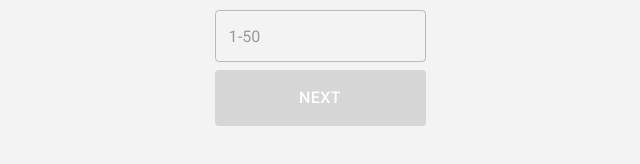
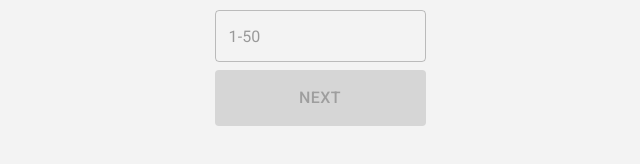
Before and after one commit to ericksilvadev/wa-project-test, a React (Vite) app: page / in a window 1280 px wide. Shown: the part 394-558 px from the top of the page, without its empty margins (320-960 px from the left). Built offline with nearby package versions, Linux system fonts and the light colour scheme.

Commit message:
create and setup quiz context

```diff
--- /dev/null
+++ b/src/context/quiz.tsx
@@ -0,0 +1,36 @@
+import { createContext, ReactNode, useState } from 'react';
+
+interface IQuizProvider {
+  children: ReactNode;
+}
+
+interface IQuestions {
+  category: string;
+  type: string;
+  difficulty: string;
+  question: string;
+  correct_answer: string;
+  incorrect_answers: string[];
+}
+
+interface IQuizContext {
+  setQuestions: (param: IQuestions[]) => void;
+  questions: IQuestions[] | null;
+  setQuantity: (param: number | string) => void;
+  quantity: number | string;
+}
+
+export const QuizContext = createContext({} as IQuizContext);
+
+export const QuizProvider = ({ children }: IQuizProvider) => {
+  const [questions, setQuestions] = useState<IQuestions[] | null>(null);
+  const [quantity, setQuantity] = useState<number | string>('');
+
+  return (
+    <QuizContext.Provider
+      value={{ setQuestions, questions, setQuantity, quantity }}
+    >
+      {children}
+    </QuizContext.Provider>
+  );
+};
--- a/src/main.tsx
+++ b/src/main.tsx
@@ -2,11 +2,14 @@ import React from 'react';
 import ReactDOM from 'react-dom';
 import { HashRouter as Router } from 'react-router-dom';
 import App from './App';
+import { QuizProvider } from './context/quiz';
 
 ReactDOM.render(
   <Router>
     <React.StrictMode>
-      <App />
+      <QuizProvider>
+        <App />
+      </QuizProvider>
     </React.StrictMode>
   </Router>,
   document.getElementById('root')
--- a/src/pages/Landing.tsx
+++ b/src/pages/Landing.tsx
@@ -1,13 +1,15 @@
-import { useState } from 'react';
-import { Link } from 'react-router-dom';
+import { useContext, useState } from 'react';
+import { Link, useNavigate } from 'react-router-dom';
 import { useFormik } from 'formik';
 import * as yup from 'yup';
 import { Button, TextField } from '@material-ui/core';
 
+import { QuizContext } from '../context/quiz';
 import logo from '../images/logo.svg';
 
 const Landing = () => {
-  const [quantity, setQuantity] = useState<number | null>(null);
+  const { quantity, setQuantity } = useContext(QuizContext);
+  const navigate = useNavigate();
 
   const validationSchema = yup.object({
     quantity: yup
@@ -26,6 +28,7 @@ const Landing = () => {
     validationSchema,
     onSubmit: (values) => {
       setQuantity(values.quantity);
+      navigate('game');
     },
   });
 
@@ -47,6 +50,7 @@ const Landing = () => {
             onChange={formik.handleChange}
             error={formik.touched.quantity && Boolean(formik.errors.quantity)}
             helperText={formik.touched.quantity && formik.errors.quantity}
+            autoComplete="no"
           />
           <Button
             className="next-btn"
@@ -56,7 +60,7 @@ const Landing = () => {
               Boolean(formik.errors.quantity) || !formik.values.quantity
             }
           >
-            <Link to="game">Next</Link>
+            Next
           </Button>
         </form>
       </main>
--- a/src/pages/StartGame.tsx
+++ b/src/pages/StartGame.tsx
@@ -1,7 +1,23 @@
+import { useContext, useEffect, useState } from 'react';
 import { Button, ButtonGroup } from '@material-ui/core';
 import { Link } from 'react-router-dom';
+import axios from 'axios';
+
+import { QuizContext } from '../context/quiz';
 
 const StartGame = () => {
+  const { setQuestions, quantity } = useContext(QuizContext);
+
+  const fetchQuestions = async () => {
+    const { data } = await axios.get(
+      `https://opentdb.com/api.php?amount=${quantity}`
+    );
+    setQuestions(data.results);
+  };
+  useEffect(() => {
+    fetchQuestions();
+  }, []);
+
   return (
     <ButtonGroup className="game-buttons" variant="contained">
       <Button className="btn">
```
